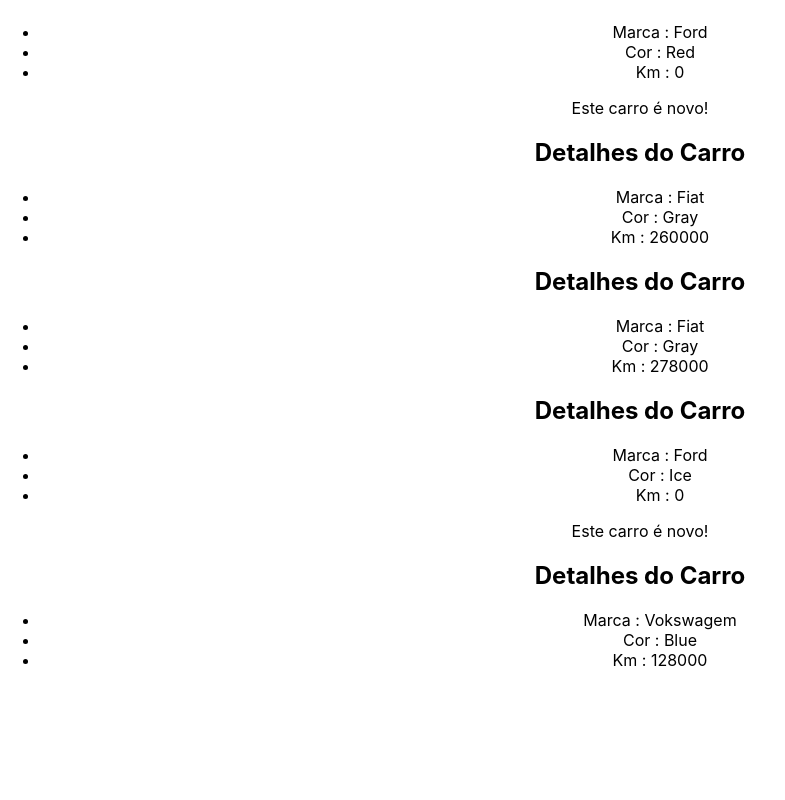
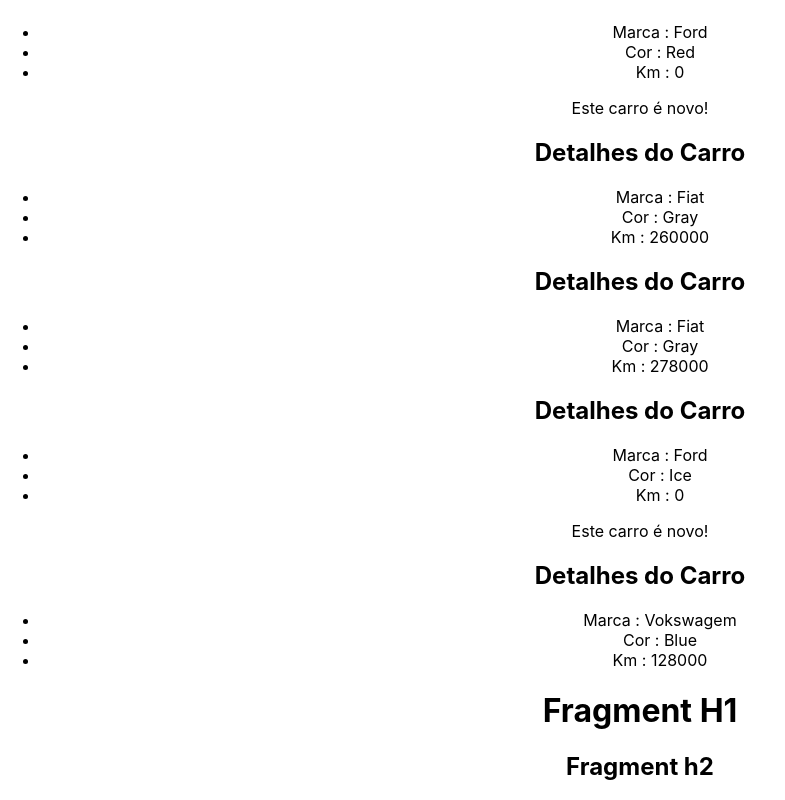
Before and after one commit to arthurguilherme92/studyingReact, a React (Create React App) app in the folder Section_3_Avançando_em_React/section_3/: page / in a window 1280 px wide. Shown: the part 379-1179 px from the top of the page, without its empty margins (0-785 px from the left). Before the commit the page ends 1065 px from the top, so only its background shows below. Built offline with nearby package versions, Linux system fonts and the light colour scheme.

Commit message:
Estudo dos Fragments

```diff
--- a/Section_3_Avançando_em_React/section_3/src/App.js
+++ b/Section_3_Avançando_em_React/section_3/src/App.js
@@ -4,6 +4,7 @@
 import ShowUserName from './components/ShowUserName';
 import { useState } from 'react';
 import CarDetails from './components/CarDetails';
+import Fragments from './components/Fragments';
 
 function App() {
   const [userName] = useState("Arthur Guilherme")
@@ -29,6 +30,8 @@
           km={car.km}
           newCar={car.newCar}/>
       ))}
+      {/*Fragments */}
+      <Fragments />
     </div>
   );
 }
--- /dev/null
+++ b/Section_3_Avançando_em_React/section_3/src/components/Fragments.js
@@ -0,0 +1,12 @@
+import React from 'react'
+
+const Fragments = () => {
+  return (
+    <>
+        <h1>Fragment H1</h1>
+        <h2>Fragment h2</h2>
+    </>
+  )
+}
+
+export default Fragments
```
